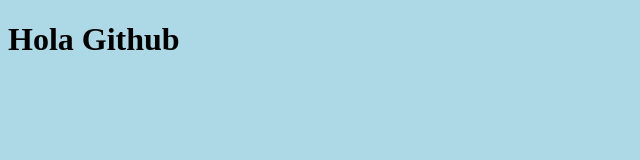
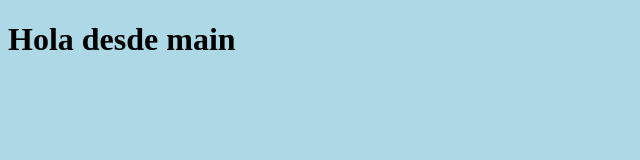
Before and after one commit to BADR-Rr/examen-git-dam, a plain HTML site: page index.html in a window 1280 px wide. Shown: the whole page, without its empty margins (0-640 px from the left). Drawn offline with Linux system fonts and the light colour scheme.

Commit message:
cambio de h1 desde main

```diff
--- a/index.html
+++ b/index.html
@@ -8,6 +8,6 @@
     </style>
 </head>
 <body>
-    <h1>Hola Github</h1>
+    <h1>Hola desde main</h1>
 </body>
 </html>
```
